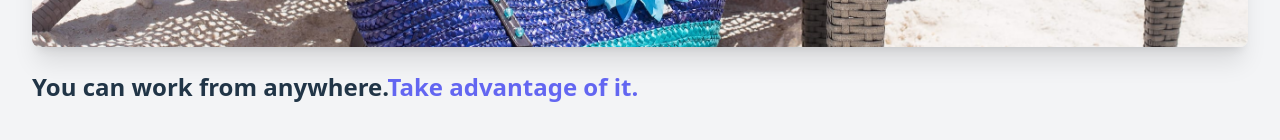
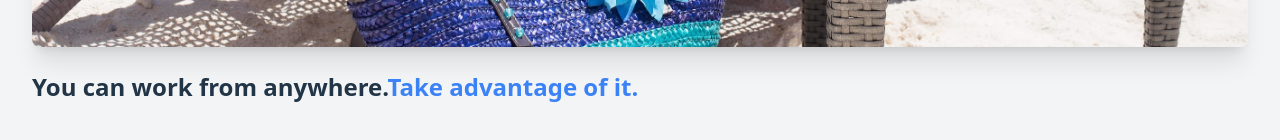
Before and after one commit to cynthia-stac/vite-project, a website built with Vite: page index.html in a window 1280 px wide. Shown: the part 876-1016 px from the top of the page. Built offline with nearby package versions, Linux system fonts and the light colour scheme.

Commit message:
Changed the color of the heading

```diff
--- a/index.html
+++ b/index.html
@@ -10,7 +10,7 @@
     <div class="px-8 py-12">
     <img class="h-10" src="/images/logo.svg" alt="Workcation">
     <img class="mt-6 rounded-lg shadow-xl text-2xl font-bold" src="/images/beach-work.jpg" alt="Woman workcation on the beach">
-    <h1 class="mt-6 text-2xl font-bold">You can work from anywhere.<span class="text-indigo-500">Take advantage of it.</span></h1>
+    <h1 class="mt-6 text-2xl font-bold">You can work from anywhere.<span class="text-blue-500">Take advantage of it.</span></h1>
     </div>
     <script type="module" src="/src/main.js"></script>
   </body>
```
